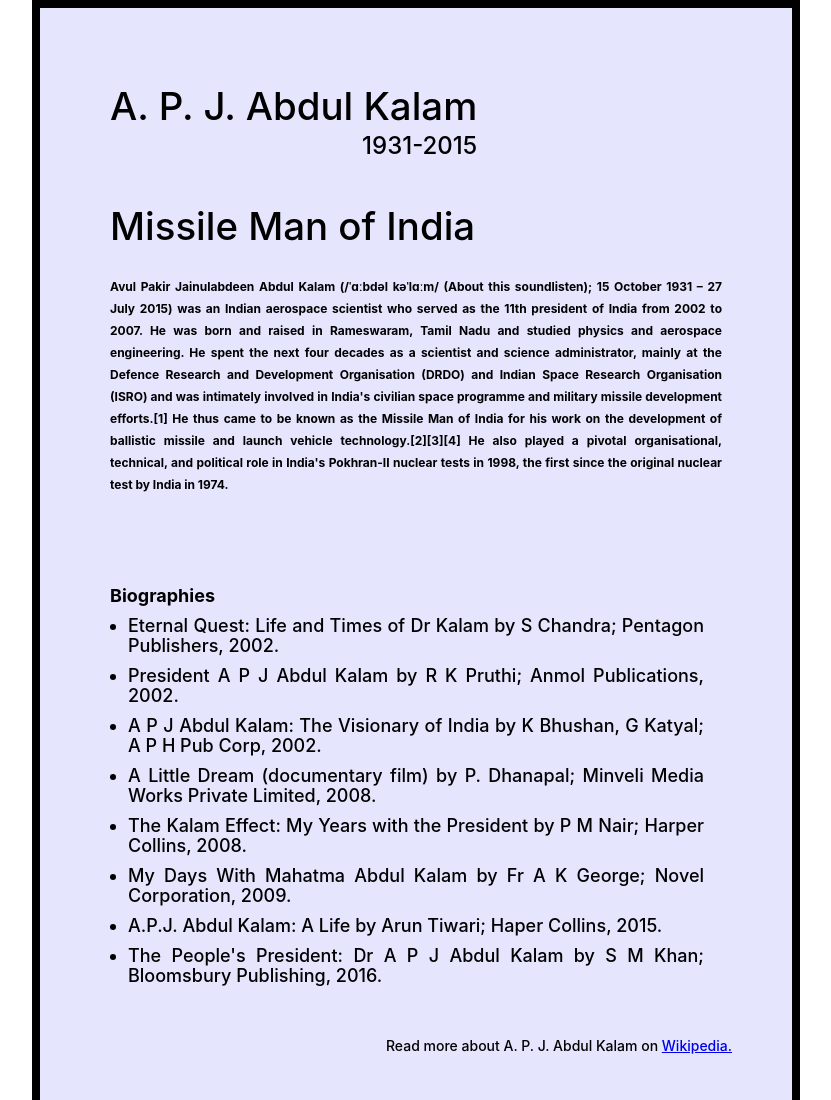
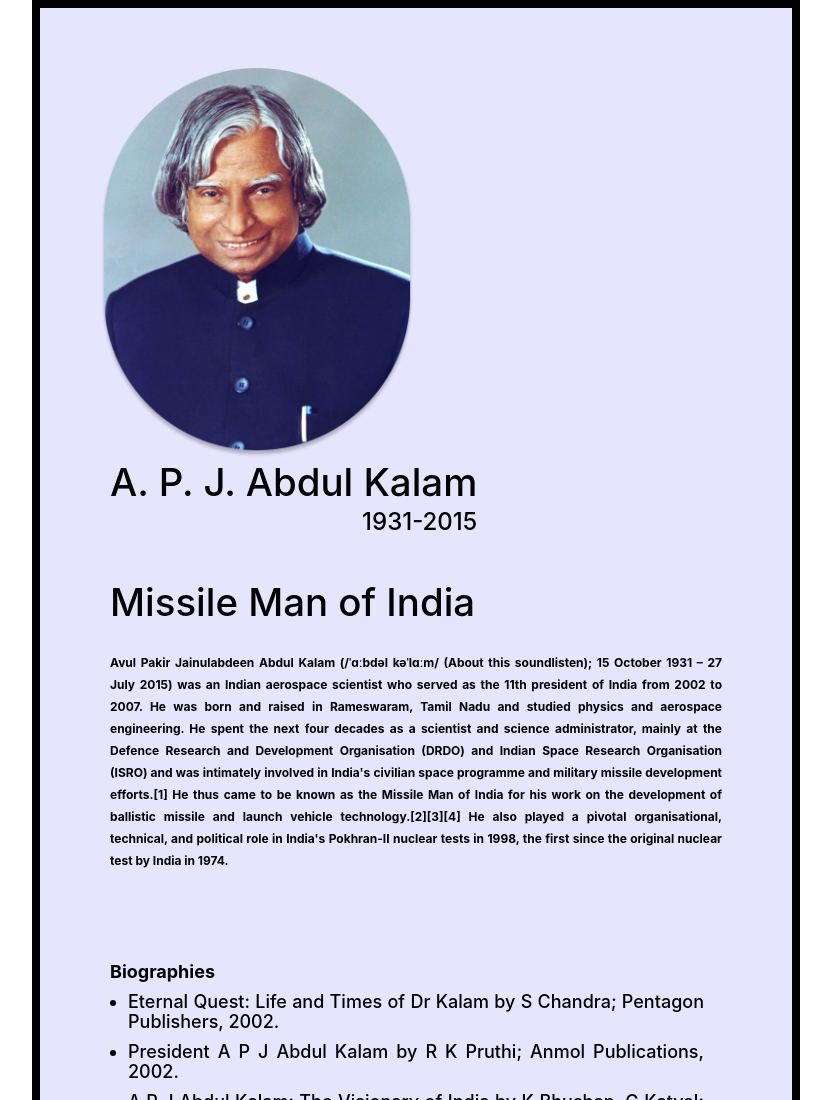
Before and after one commit to im-yogesh/The-Tribute-Website, a plain HTML site: page index.html in a window 1280 px wide. Shown: the top 1100 px of the page, without its empty margins (224-1055 px from the left). Drawn offline with Linux system fonts and the light colour scheme.

Commit message:
Update index.html

```diff
--- a/index.html
+++ b/index.html
@@ -14,7 +14,7 @@
         <!-- Top -->
         <div class="top-container">
             <div class="image-container">
-                <img src="images/apj.png" alt="" srcset="">
+                <img src="apj.png" alt="" srcset="">
             </div>
             <div class="text-container">
                 <h1>A. P. J. Abdul Kalam</h1>
```
